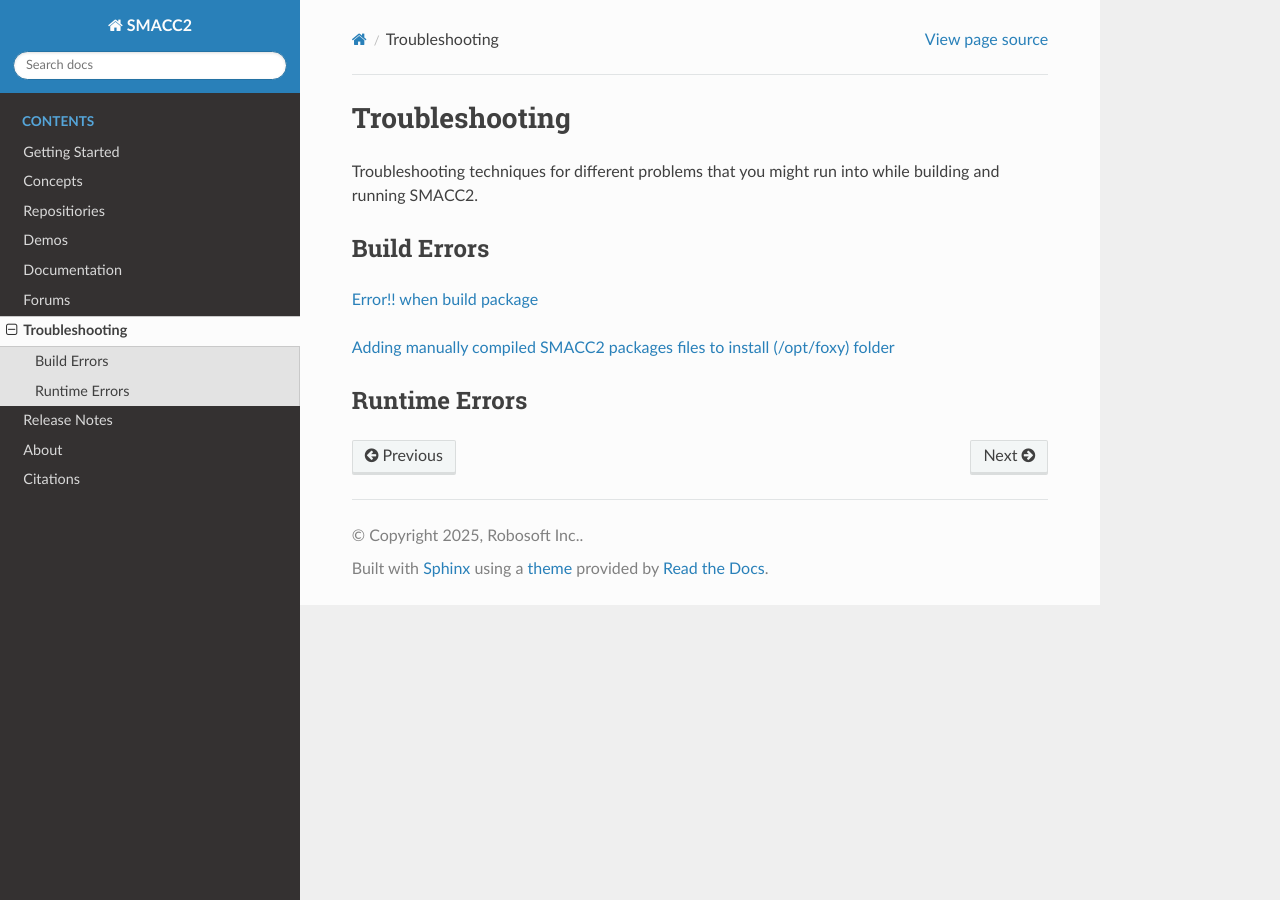
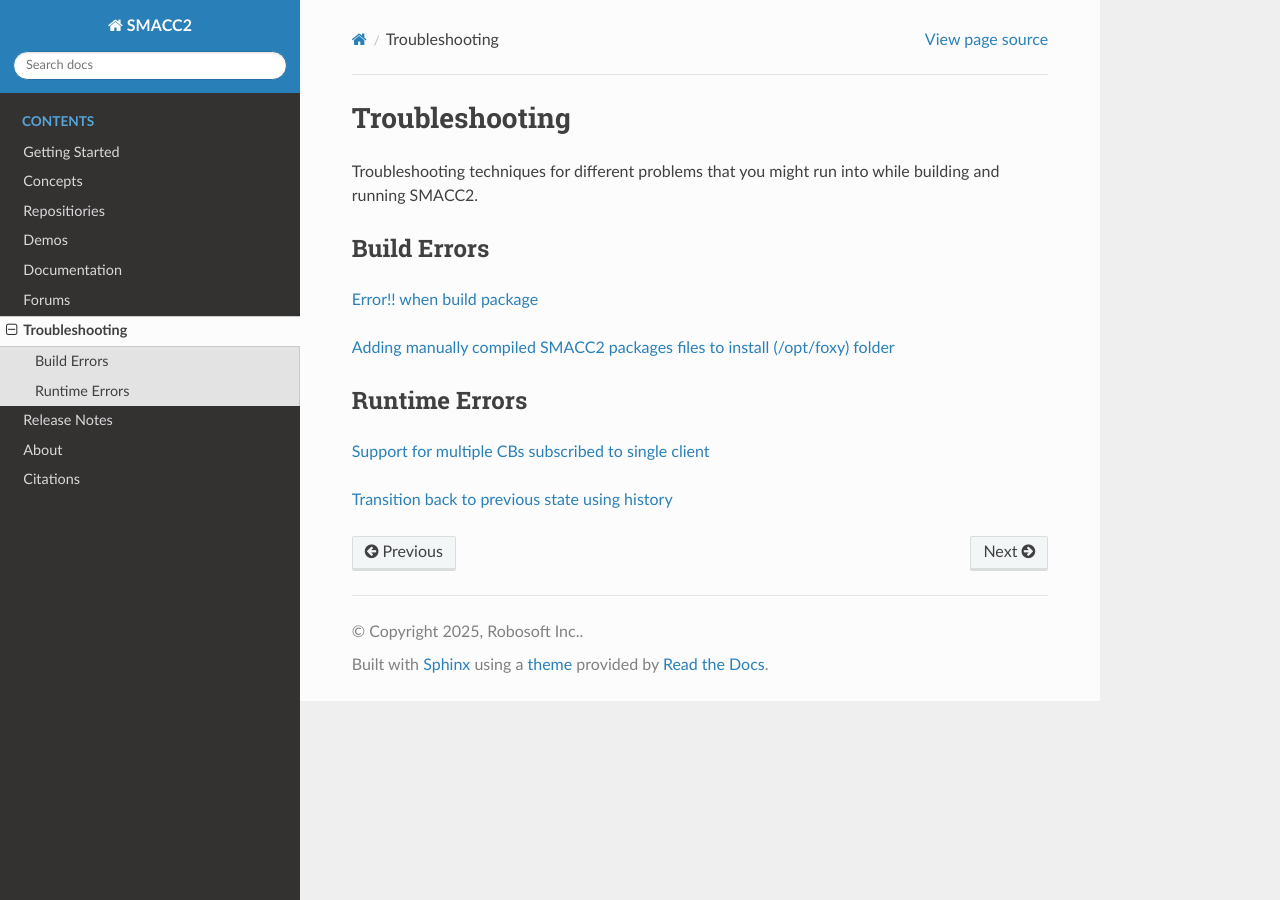
Before and after one commit to robosoft-ai/smacc2_docs, a Sphinx documentation site: the page built from docs/source/troubleshooting.rst, in a window 1280 px wide. Built offline with Sphinx 7.4.7 and the Read the Docs theme 3.1.0, drawn with Linux system fonts in a browser that asks for light colours.

Commit message:
Update troubleshooting.rst

```diff
--- a/docs/source/troubleshooting.rst
+++ b/docs/source/troubleshooting.rst
@@ -13,3 +13,7 @@
 
 Runtime Errors
 ----------------
+
+`Support for multiple CBs subscribed to single client <https://github.com/robosoft-ai/SMACC/issues/73>`_
+
+`Transition back to previous state using history <https://github.com/robosoft-ai/SMACC/issues/52>`_
```
